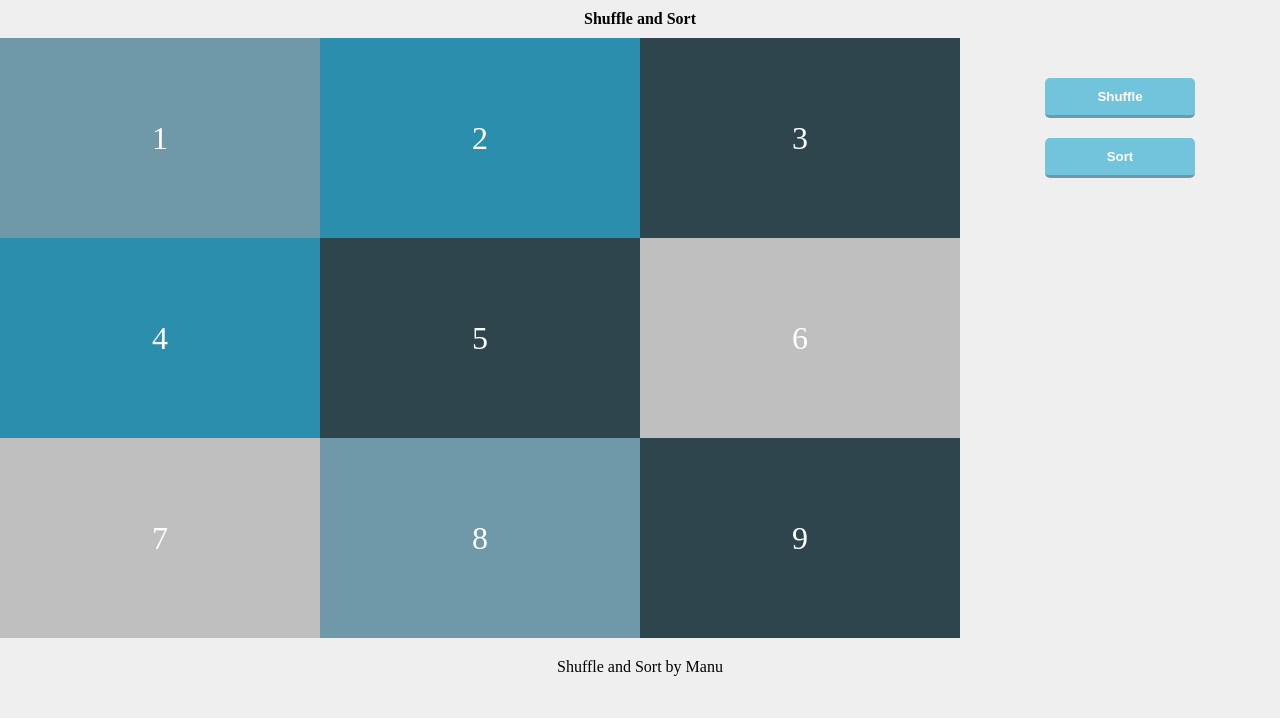
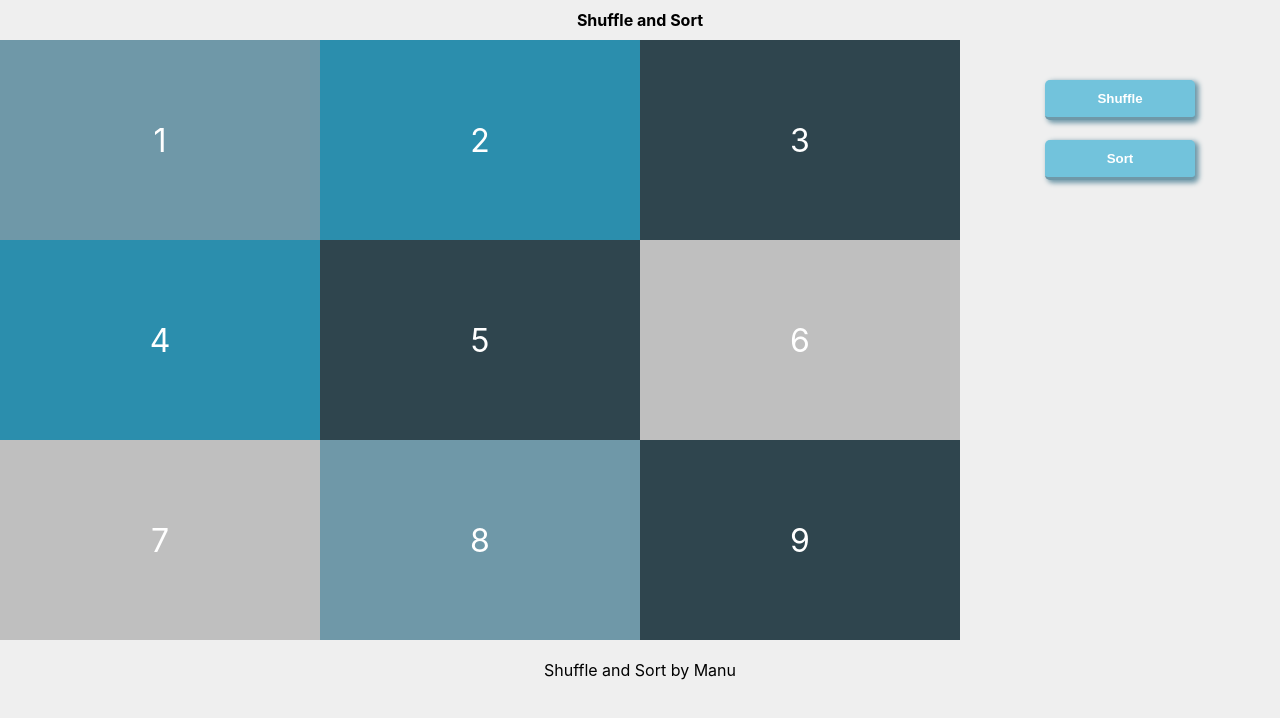
Before and after one commit to mkrishnan-codes/card-shuffle-plainjs, a plain HTML site: page public/index.html in a window 1280 px wide. Drawn offline with Linux system fonts and the light colour scheme.

Commit message:
animated

```diff
--- a/public/static/styles/stylesheet.css
+++ b/public/static/styles/stylesheet.css
@@ -1,3 +1,9 @@
+body {
+    margin: 0px;
+    --main-size: 200px;
+    font-family: -apple-system, BlinkMacSystemFont, "Segoe UI", Roboto, Helvetica, Arial, sans-serif, "Apple Color Emoji", "Segoe UI Emoji", "Segoe UI Symbol";
+}
+
 .mid {
     display: flex;
     justify-content: center;
@@ -19,10 +25,7 @@
     padding: 0px 20px 0px 20px;
 }
 
-body {
-    margin: 0px;
-    --main-size: 200px;
-}
+
 
 #cards {
     display: flex;
@@ -37,8 +40,10 @@ body {
     display: flex;
     align-items: center;
     justify-content: center;
-    margin-top: 2px;
+    margin-top: 4px;
 	background-color: #EFEFEF;
+	transition: border-color 500ms linear;
+
 }
 
 .cards {
@@ -55,6 +60,17 @@ body {
     margin-left: 10px;
     margin-top: 0px;
     min-width: 100px;
+    box-shadow: 3px 2px 5px 1px #6F98A8;
+    font-weight: bold;
+}
+
+.btn:active {
+    transform: scale(0.98);
+    box-shadow: 2px 2px 1px 1px #6F98A8;
+}
+
+.btn:focus {
+    outline: 0;
 }
 
 h4 {
@@ -62,9 +78,11 @@ h4 {
     padding-top: 10px;
     padding-bottom: 10px;
 }
-.footer{
+
+.footer {
     padding: 20px;
 }
+
 .c1 {
     border-left: 10px solid #6F98A8
 }
@@ -109,9 +127,7 @@ h4 {
     justify-content: center;
     padding: 20px 0px 20px 0px;
 }
-.btn:active {
-	transform: scale(0.98);
-}
+
 @media only screen and (min-width: 768px) {
     body {
         background-color: #EFEFEF;
@@ -141,6 +157,7 @@ h4 {
         height: var(--main-size);
         border-left: unset !important;
         margin-top: unset;
+		transition: background-color 500ms linear;
 
     }
 
@@ -149,7 +166,6 @@ h4 {
         height: 40px;
         margin-top: 20px;
         margin-left: 0px;
-		font-weight: bold;
     }
 
     .menu {
```
Lines whose indentation alone changed are shown as unchanged.
